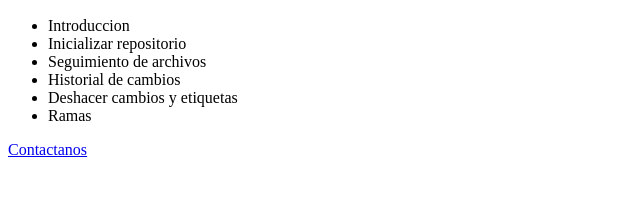
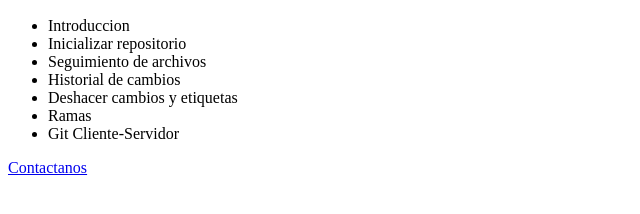
Before and after one commit to markorobles/Proyecto, a plain HTML site: page index.html in a window 1280 px wide. Shown: the part 110-324 px from the top of the page, without its empty margins (0-640 px from the left). Drawn offline with Linux system fonts and the light colour scheme.

Commit message:
Se actualiza temario

```diff
--- a/index.html
+++ b/index.html
@@ -18,6 +18,7 @@
 <li>Historial de cambios</li>
 <li>Deshacer cambios y etiquetas</li>
 <li>Ramas</li>
+<li>Git Cliente-Servidor</li>
     </ul>
 
     <a href="contacto.html">Contactanos</a>
```
